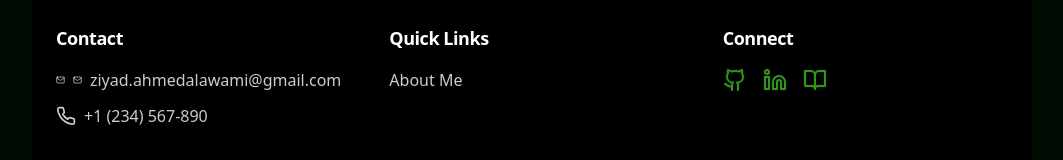
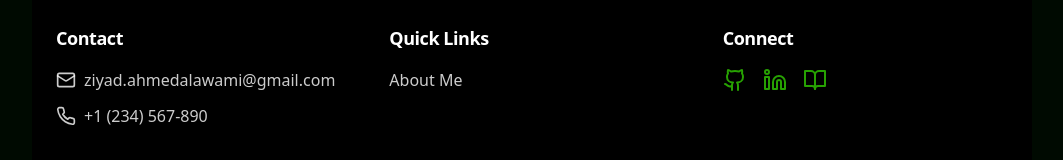
Before and after one commit to ziyadalawami/portfoli, a React (Vite) app: page / in a window 1280 px wide. Shown: the part 1342-1502 px from the top of the page, without its empty margins (108-1171 px from the left). Built offline with nearby package versions, Linux system fonts and the light colour scheme.

Commit message:
Fix Mail Icon in Contact Section

```diff
--- a/src/components/Footer.tsx
+++ b/src/components/Footer.tsx
@@ -13,7 +13,6 @@ const Footer = () => {
                 href="mailto:ziyad.ahmedalawami@gmail.com"
                 className="flex items-center text-white/80 hover:text-[#1fea00] transition-colors"
               >
-                <Mail size={20} className="mr-2" />
                 <Mail size={20} className="mr-2" />
                 ziyad.ahmedalawami@gmail.com
               </a>
```
